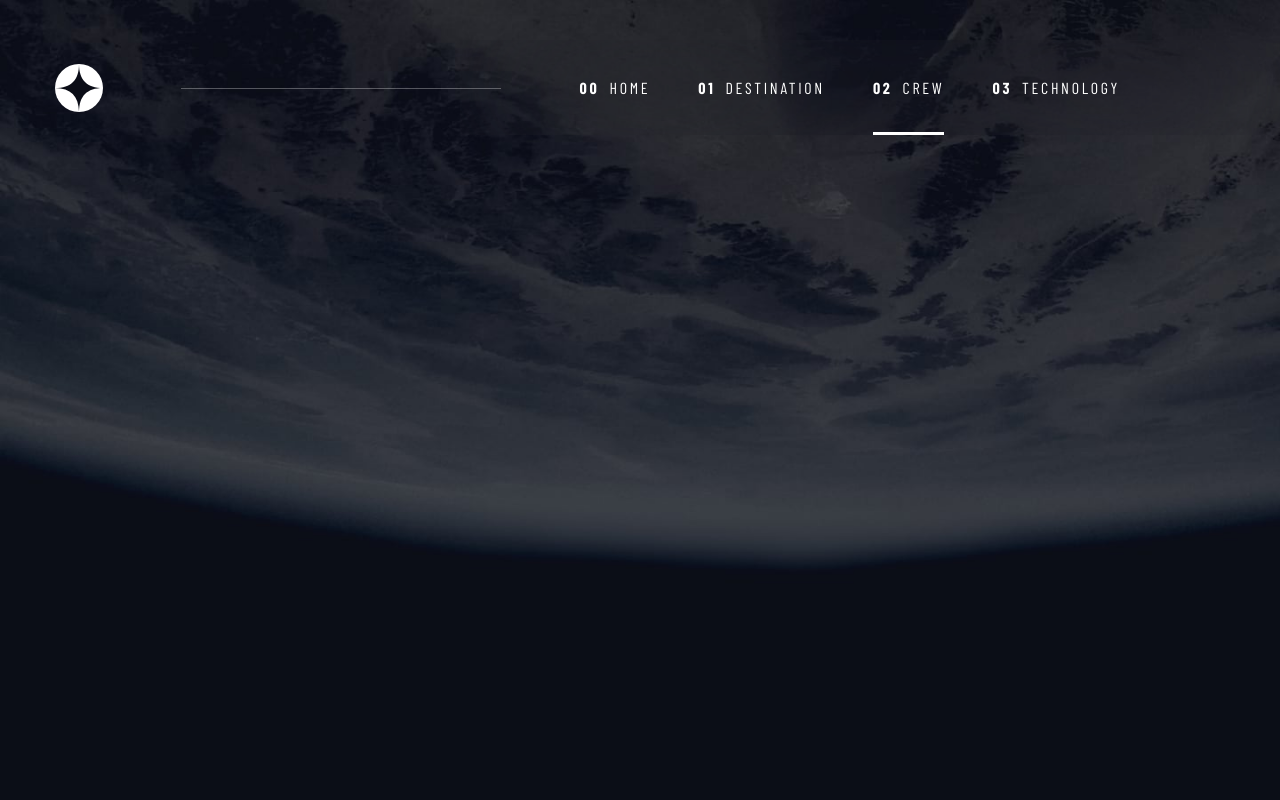
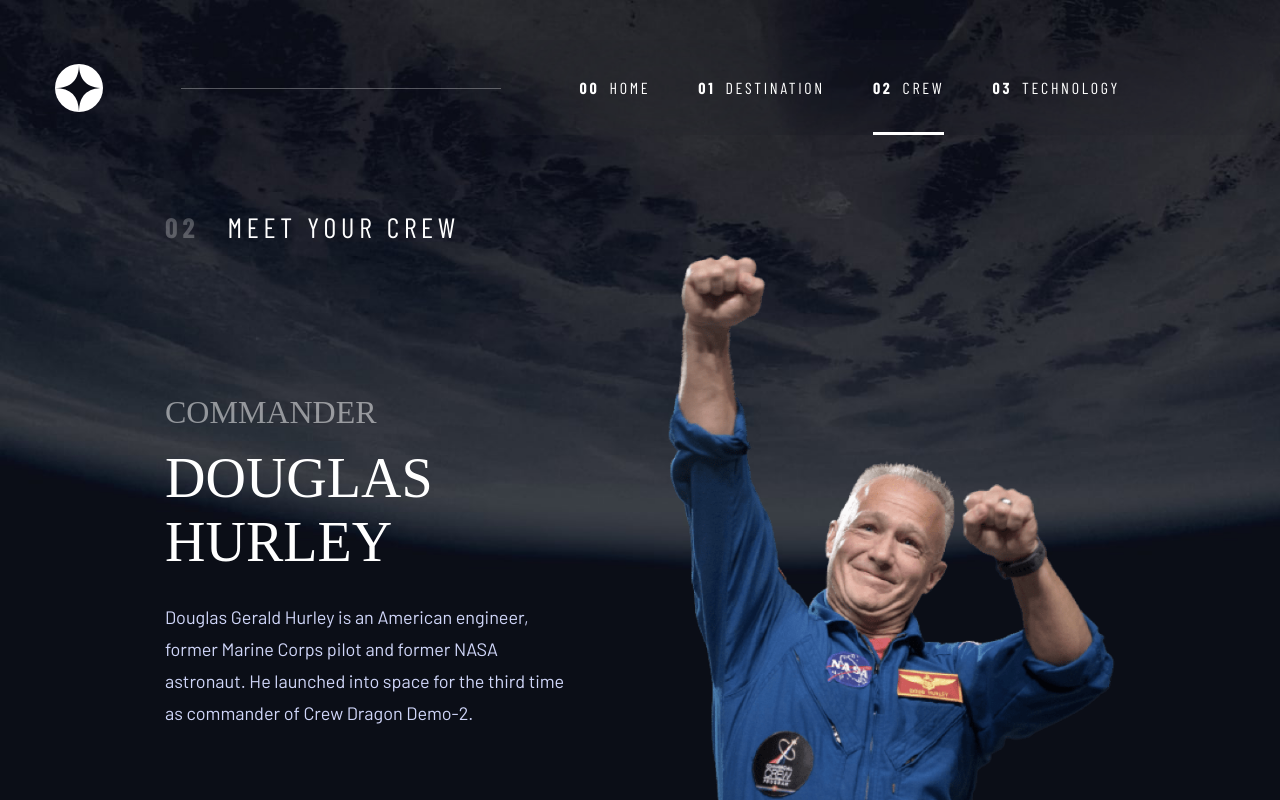
Before and after one commit to artemmatiushenko1/SpaceTourismWebsite, a React (Create React App) app: page /crew in a window 1280 px wide. Built offline with nearby package versions, Linux system fonts and the light colour scheme; a web font is replaced by a local one.

Commit message:
Created crew component

```diff
--- a/src/App.js
+++ b/src/App.js
@@ -3,6 +3,7 @@
 import Home from './components/Home';
 import Destination from './components/Destination';
 import { Route, Routes, useLocation } from 'react-router-dom';
+import Crew from './components/Crew';
 
 function App() {
   const location = useLocation().pathname.replace('/', '');
@@ -12,6 +13,7 @@
       <Routes>
         <Route path="/" element={<Home />} />
         <Route path="/destination" element={<Destination />} />
+        <Route path="/crew" element={<Crew />} />
       </Routes>
     </div>
   );
--- a/src/App.scss
+++ b/src/App.scss
@@ -2,13 +2,13 @@
 
 .App {
   max-width: 100%;
-  height: 100vh;
+  // height: 100vh;
+  height: 100%;
   overflow-x: hidden;
   background-size: cover;
   background-position: center;
   background-repeat: no-repeat;
   background-attachment: fixed;
-  padding-bottom: 7.5rem;
   transition: all 0.3s ease-in;
 }
 
--- /dev/null
+++ b/src/components/Crew.jsx
@@ -0,0 +1,55 @@
+import React, { useState } from 'react';
+import '../sass/_crew.scss';
+import crewData from '../data/data';
+
+export default function Crew() {
+  const { crew } = crewData;
+  const [memberData, setMemberData] = useState(crew[0]);
+  const [slideIndex, setSlideIndex] = useState(0);
+
+  const onDotSelected = (index) => {
+    setSlideIndex(index);
+    setMemberData(crew[index]);
+  };
+
+  return (
+    <section className="crew">
+      <div className="crew__content">
+        <div className="crew__text-box">
+          <h5 className="crew__heading heading--fifth">
+            <span>02</span>Meet your crew
+          </h5>
+          <h4 className="crew__position-name heading--fourth">
+            {memberData.role}
+          </h4>
+          <h3 className="crew__member-name heading--tertiary">
+            {memberData.name}
+          </h3>
+          <p className="crew__member-description body-text">{memberData.bio}</p>
+          <ul className="crew__dots-component">
+            {crew.map((_, i) => {
+              return (
+                <li
+                  key={i}
+                  className={`crew__dot ${
+                    slideIndex === i ? 'crew__dot--active' : ''
+                  }`}
+                  onClick={() => {
+                    onDotSelected(i);
+                  }}
+                >
+                  &nbsp;
+                </li>
+              );
+            })}
+          </ul>
+        </div>
+        <img
+          src={memberData.images.png}
+          alt="crewMember"
+          className="crew__member-photo"
+        />
+      </div>
+    </section>
+  );
+}
--- a/src/components/Destination.jsx
+++ b/src/components/Destination.jsx
@@ -4,11 +4,11 @@
 
 export default function Destination() {
   const { destinations } = destinationData;
-  const [currentPlanet, setCurrentPlanet] = useState(destinations[0]);
+  const [planetData, setPlanetData] = useState(destinations[0]);
   const [selectedTab, setSelectedTab] = useState(0);
 
   const onTabSelected = (tabIndex) => {
-    setCurrentPlanet(destinations[tabIndex]);
+    setPlanetData(destinations[tabIndex]);
     setSelectedTab(tabIndex);
   };
 
@@ -19,7 +19,7 @@
       </h5>
       <div className="destination__content">
         <img
-          src={currentPlanet.images.png}
+          src={planetData.images.png}
           alt="planet"
           className="destination__planet-img"
         />
@@ -44,10 +44,10 @@
             })}
           </ul>
           <h2 className="destination__planet-name heading--secondary">
-            {currentPlanet.name}
+            {planetData.name}
           </h2>
           <p className="destination__planet-description body-text">
-            {currentPlanet.description}
+            {planetData.description}
           </p>
           <div className="destination__key-values">
             <div className="destination__key-value">
@@ -61,7 +61,7 @@
                 id="destination__distance"
                 className="destination__distance sub-heading--primary"
               >
-                {currentPlanet.distance}
+                {planetData.distance}
               </h6>
             </div>
             <div className="destination__key-value">
@@ -75,7 +75,7 @@
                 id="destination__time"
                 className="destination__time sub-heading--primary"
               >
-                {currentPlanet.travel}
+                {planetData.travel}
               </h6>
             </div>
           </div>
--- /dev/null
+++ b/src/sass/_crew.scss
@@ -0,0 +1,72 @@
+@import './variables';
+@import './typography';
+@import './animations';
+
+.crew {
+  padding: 0 16.5rem;
+  padding-top: 7.5rem;
+  animation: moveInLeft;
+  animation-duration: 1s;
+  animation-timing-function: cubic-bezier(0.495, 0.165, 0, 0.95);
+
+  &__content {
+    display: flex;
+    justify-content: space-between;
+    column-gap: 7vw;
+  }
+
+  &__heading {
+    color: $color-text-primary;
+    text-transform: uppercase;
+
+    span {
+      color: rgba($color-text-primary, 0.25);
+      margin-right: 2.8rem;
+      font-weight: 700;
+    }
+  }
+
+  &__position-name {
+    text-transform: uppercase;
+    opacity: 0.5;
+    margin-top: 15rem;
+    margin-bottom: 1.5rem;
+  }
+
+  &__member-name {
+    text-transform: uppercase;
+    margin-bottom: 2.7rem;
+  }
+
+  &__member-photo {
+    align-self: flex-end;
+    max-width: 35vw;
+  }
+
+  &__member-description {
+    margin-bottom: 12rem;
+  }
+
+  &__dots-component {
+    list-style: none;
+    display: flex;
+    column-gap: 2.4rem;
+  }
+
+  &__dot {
+    width: 1.5rem;
+    height: 1.5rem;
+    background-color: rgba($color-text-primary, 0.17);
+    border-radius: 50%;
+    cursor: pointer;
+    transition: all 0.2s ease;
+  }
+
+  &__dot:hover {
+    background-color: rgba($color-text-primary, 0.6);
+  }
+
+  &__dot--active {
+    background-color: rgba($color-text-primary, 1);
+  }
+}
--- a/src/sass/_destination.scss
+++ b/src/sass/_destination.scss
@@ -5,6 +5,8 @@
 .destination {
   padding: 0 16.5rem;
   padding-top: 7.5rem;
+  // padding-bottom: 5rem;
+  padding-bottom: 7.5rem;
 
   animation: moveInLeft;
   animation-duration: 1s;
--- a/src/sass/_home.scss
+++ b/src/sass/_home.scss
@@ -8,6 +8,8 @@
   column-gap: 10vw;
   padding: 0 16.5rem;
   padding-top: 25rem;
+  // padding-bottom: 5rem;
+  padding-bottom: 7.5rem;
 
   transition: all 0.2s ease;
   animation: moveInLeft;
```
